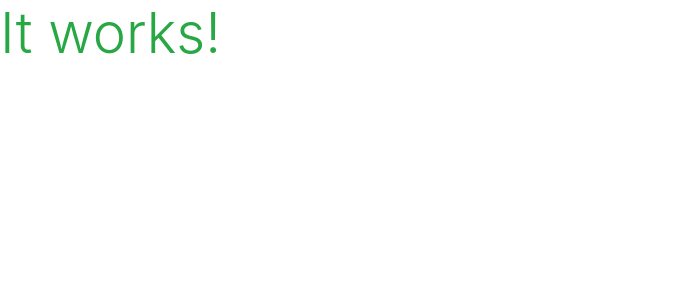
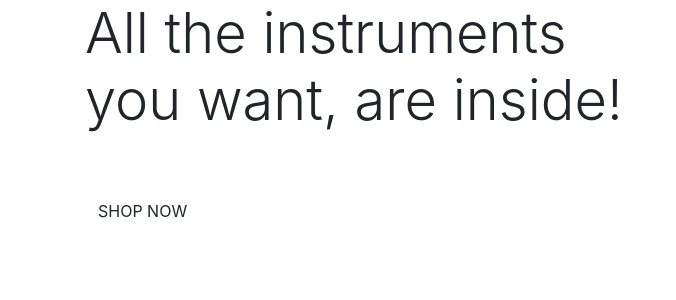
Before and after one commit to Code-Institute-Submissions/DPHamdev-mp4-sound-haven_ApResub, a Django app: page / in a window 1280 px wide. Shown: the top 300 px of the page, without its empty margins (0-676 px from the left). Run offline with Django 3.2, Linux system fonts and the light colour scheme.

Commit message:
added homepage content

```diff
--- a/home/templates/home/index.html
+++ b/home/templates/home/index.html
@@ -1,6 +1,29 @@
 {% extends "base.html" %}
 {% load static %}
 
+{% block page_header %}
+    <div class="container header-contaner">
+        <div class="row">
+            <div class="col">
+
+            </div>
+        </div>
+    </div>
+{% endblock %}
+
 {% block content %}
-    <h1 class="display-4 text-success">It works!</h1>
+    <div class="container h-100">
+        <div class="row h-100">
+            <div class="col-7 col-md-6 my-auto">
+                <h1 class="display-4 logo-font text-black">
+                    All the instruments you want, are inside!
+                </h1>
+                <div class="my-5">
+                    <h4>
+                        <a href="" class="shop-now-button btn bt-lg rounded-0 text-uppercase py-3">Shop Now</a>
+                    </h4>
+                </div>
+            </div>
+        </div>
+    </div>
 {% endblock %}
```
